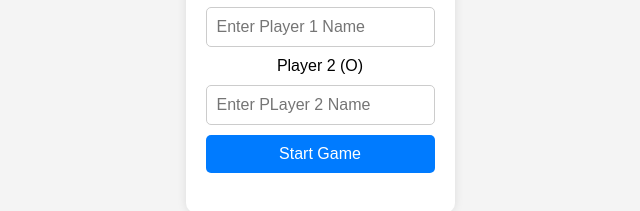
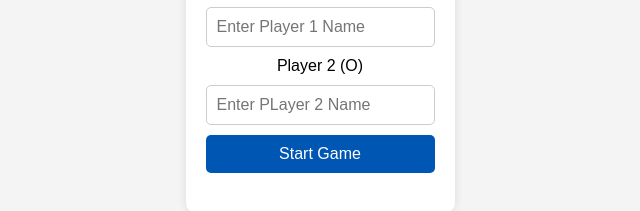
Before and after one commit to pbain63/Project_Tic-Tac-Toe, a plain HTML site: page index.html in a window 1280 px wide. In both pictures the pointer is over the button "Start Game". Shown: the part 353-564 px from the top of the page, without its empty margins (320-960 px from the left). Drawn offline with Linux system fonts and the light colour scheme.

Commit message:
Add hover to form button in css/styles.css

```diff
--- a/css/styles.css
+++ b/css/styles.css
@@ -44,6 +44,10 @@ h1 {
   cursor: pointer;
   transition: background-color 0.3s;
 }
+
+.player-form button:hover {
+  background-color: #0056b3;
+}
 .board {
   display: grid;
   grid-template-columns: repeat(3, 100px);
```
